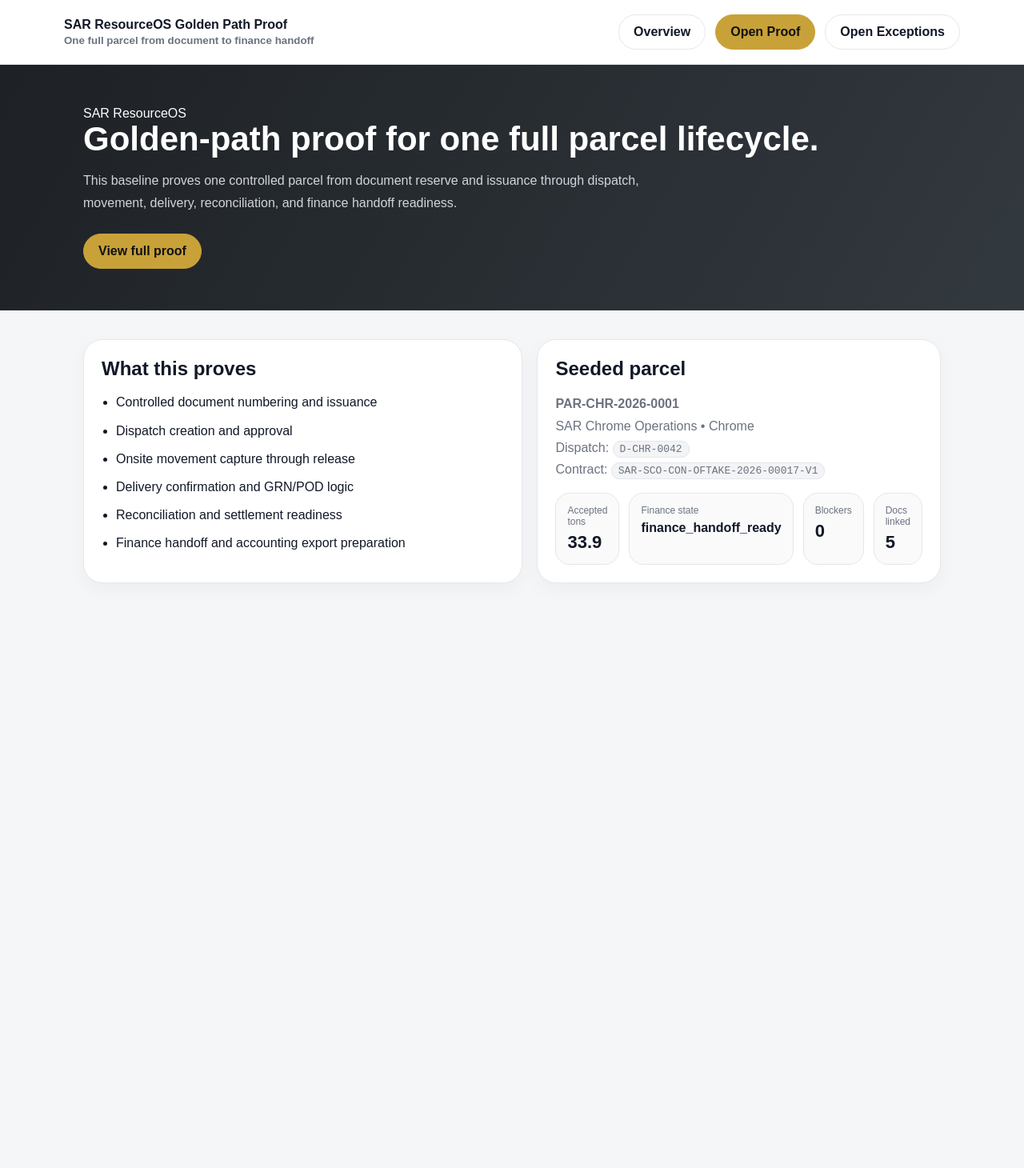
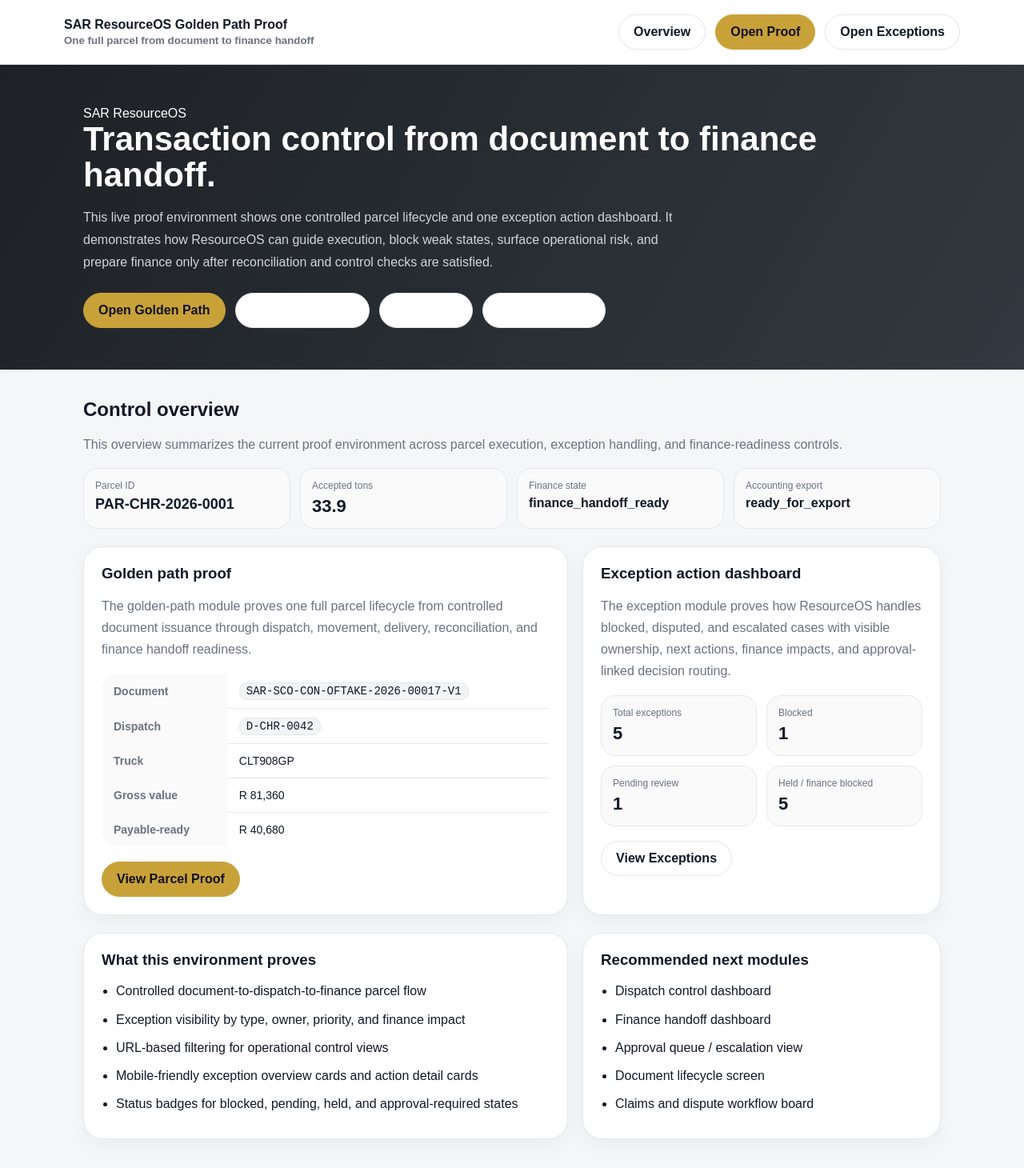
Before and after one commit to shobanesiyanda/sar-resourceos-golden-path-proof, a Next.js app: page / in a window 1280 px wide. Shown: the whole page at 80% size. Before the commit the page ends 800 px from the top, so only its background shows below. Built offline with nearby package versions, Linux system fonts and the light colour scheme.

Commit message:
Replace homepage with control overview version
Added exception handling logic to the HomePage component and updated the content to reflect new functionality.

```diff
--- a/app/page.tsx
+++ b/app/page.tsx
@@ -1,48 +1,65 @@
           import Header from "../components/Header";
 import { getGoldenPathParcel } from "../lib/goldenPath";
+import { getExceptions } from "../lib/exceptions";
 
 export default function HomePage() {
   const data = getGoldenPathParcel();
+  const exceptions = getExceptions();
+
+  const totalExceptions = exceptions.exceptions.length;
+  const blocked = exceptions.exceptions.filter((x) => x.status === "blocked").length;
+  const pending = exceptions.exceptions.filter((x) => x.status === "pending review").length;
+  const held = exceptions.exceptions.filter((x) => x.status === "held").length;
+  const financeBlocked = exceptions.exceptions.filter((x) => x.financeAllowed === "No").length;
 
   return (
     <>
       <Header />
+
       <section className="hero">
         <div className="container">
           <div className="eyebrow">SAR ResourceOS</div>
-          <h1>Golden-path proof for one full parcel lifecycle.</h1>
+          <h1>Transaction control from document to finance handoff.</h1>
           <p>
-            This baseline proves one controlled parcel from document reserve and issuance through dispatch,
-            movement, delivery, reconciliation, and finance handoff readiness.
+            This live proof environment shows one controlled parcel lifecycle and one exception action dashboard.
+            It demonstrates how ResourceOS can guide execution, block weak states, surface operational risk,
+            and prepare finance only after reconciliation and control checks are satisfied.
           </p>
-          <div style={{ display: "flex", gap: 14, flexWrap: "wrap", marginTop: 24 }}>
-            <a className="btn btn-primary" href="/golden-path">View full proof</a>
+
+          <div style={{ display: "flex", gap: 12, flexWrap: "wrap", marginTop: 24 }}>
+            <a className="btn btn-primary" href="/golden-path">
+              Open Golden Path
+            </a>
+            <a className="btn" href="/exceptions">
+              Open Exceptions
+            </a>
+            <a className="btn" href="/api/demo/parcel">
+              Parcel API
+            </a>
+            <a className="btn" href="/api/demo/exceptions">
+              Exceptions API
+            </a>
           </div>
         </div>
       </section>
 
       <section className="section">
-        <div className="container grid grid-2">
-          <div className="card">
-            <h2>What this proves</h2>
-            <ul className="clean">
-              <li>Controlled document numbering and issuance</li>
-              <li>Dispatch creation and approval</li>
-              <li>Onsite movement capture through release</li>
-              <li>Delivery confirmation and GRN/POD logic</li>
-              <li>Reconciliation and settlement readiness</li>
-              <li>Finance handoff and accounting export preparation</li>
-            </ul>
+        <div className="container">
+          <div className="head">
+            <div>
+              <h2>Control overview</h2>
+              <p className="muted">
+                This overview summarizes the current proof environment across parcel execution, exception handling,
+                and finance-readiness controls.
+              </p>
             </div>
-          <div className="card">
-            <h2>Seeded parcel</h2>
-            <p className="muted">
-              <strong>{data.parcel.parcelId}</strong><br />
-              {data.parcel.entity} • {data.parcel.commodity}<br />
-              Dispatch: <span className="code">{data.parcel.dispatchRef}</span><br />
-              Contract: <span className="code">{data.parcel.documentNumber}</span>
-            </p>
+          </div>
+
           <div className="kpis">
+            <div className="kpi">
+              <div className="label">Parcel ID</div>
+              <div className="value" style={{ fontSize: 18 }}>{data.parcel.parcelId}</div>
+            </div>
             <div className="kpi">
               <div className="label">Accepted tons</div>
               <div className="value">{data.parcel.acceptedTons}</div>
@@ -52,13 +69,110 @@ export default function HomePage() {
               <div className="value" style={{ fontSize: 16 }}>{data.parcel.financeState}</div>
             </div>
             <div className="kpi">
-                <div className="label">Blockers</div>
-                <div className="value">{data.proof.activeBlockers}</div>
+              <div className="label">Accounting export</div>
+              <div className="value" style={{ fontSize: 16 }}>{data.parcel.accountingExportState}</div>
+            </div>
+          </div>
+
+          <div className="grid grid-2" style={{ marginTop: 22 }}>
+            <div className="card">
+              <h3>Golden path proof</h3>
+              <p className="muted">
+                The golden-path module proves one full parcel lifecycle from controlled document issuance through
+                dispatch, movement, delivery, reconciliation, and finance handoff readiness.
+              </p>
+
+              <table>
+                <tbody>
+                  <tr>
+                    <th>Document</th>
+                    <td>
+                      <span className="code">{data.parcel.documentNumber}</span>
+                    </td>
+                  </tr>
+                  <tr>
+                    <th>Dispatch</th>
+                    <td>
+                      <span className="code">{data.parcel.dispatchRef}</span>
+                    </td>
+                  </tr>
+                  <tr>
+                    <th>Truck</th>
+                    <td>{data.parcel.truckReg}</td>
+                  </tr>
+                  <tr>
+                    <th>Gross value</th>
+                    <td>R {data.parcel.grossValueZAR.toLocaleString()}</td>
+                  </tr>
+                  <tr>
+                    <th>Payable-ready</th>
+                    <td>R {data.parcel.payableReadyZAR.toLocaleString()}</td>
+                  </tr>
+                </tbody>
+              </table>
+
+              <div style={{ display: "flex", gap: 12, flexWrap: "wrap", marginTop: 18 }}>
+                <a className="btn btn-primary" href="/golden-path">
+                  View Parcel Proof
+                </a>
+              </div>
+            </div>
+
+            <div className="card">
+              <h3>Exception action dashboard</h3>
+              <p className="muted">
+                The exception module proves how ResourceOS handles blocked, disputed, and escalated cases with
+                visible ownership, next actions, finance impacts, and approval-linked decision routing.
+              </p>
+
+              <div className="kpis" style={{ gridTemplateColumns: "repeat(2, minmax(0, 1fr))", marginTop: 14 }}>
+                <div className="kpi">
+                  <div className="label">Total exceptions</div>
+                  <div className="value">{totalExceptions}</div>
                 </div>
                 <div className="kpi">
-                <div className="label">Docs linked</div>
-                <div className="value">{data.proof.documentsLinked}</div>
+                  <div className="label">Blocked</div>
+                  <div className="value">{blocked}</div>
                 </div>
+                <div className="kpi">
+                  <div className="label">Pending review</div>
+                  <div className="value">{pending}</div>
+                </div>
+                <div className="kpi">
+                  <div className="label">Held / finance blocked</div>
+                  <div className="value">{held + financeBlocked}</div>
+                </div>
+              </div>
+
+              <div style={{ display: "flex", gap: 12, flexWrap: "wrap", marginTop: 18 }}>
+                <a className="btn" href="/exceptions">
+                  View Exceptions
+                </a>
+              </div>
+            </div>
+          </div>
+
+          <div className="grid grid-2" style={{ marginTop: 22 }}>
+            <div className="card">
+              <h3>What this environment proves</h3>
+              <ul className="clean">
+                <li>Controlled document-to-dispatch-to-finance parcel flow</li>
+                <li>Exception visibility by type, owner, priority, and finance impact</li>
+                <li>URL-based filtering for operational control views</li>
+                <li>Mobile-friendly exception overview cards and action detail cards</li>
+                <li>Status badges for blocked, pending, held, and approval-required states</li>
+              </ul>
+            </div>
+
+            <div className="card">
+              <h3>Recommended next modules</h3>
+              <ul className="clean">
+                <li>Dispatch control dashboard</li>
+                <li>Finance handoff dashboard</li>
+                <li>Approval queue / escalation view</li>
+                <li>Document lifecycle screen</li>
+                <li>Claims and dispute workflow board</li>
+              </ul>
             </div>
           </div>
         </div>
```
Lines whose indentation alone changed are shown as unchanged.
